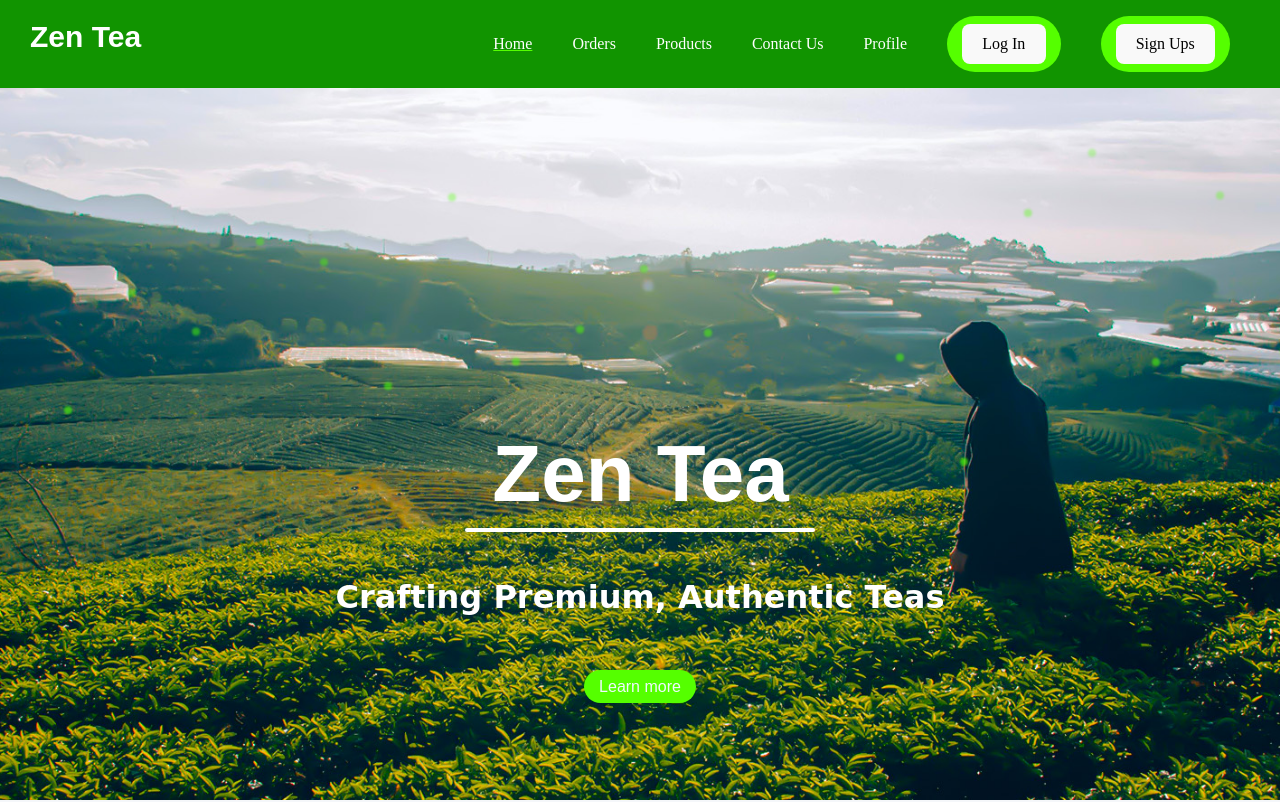
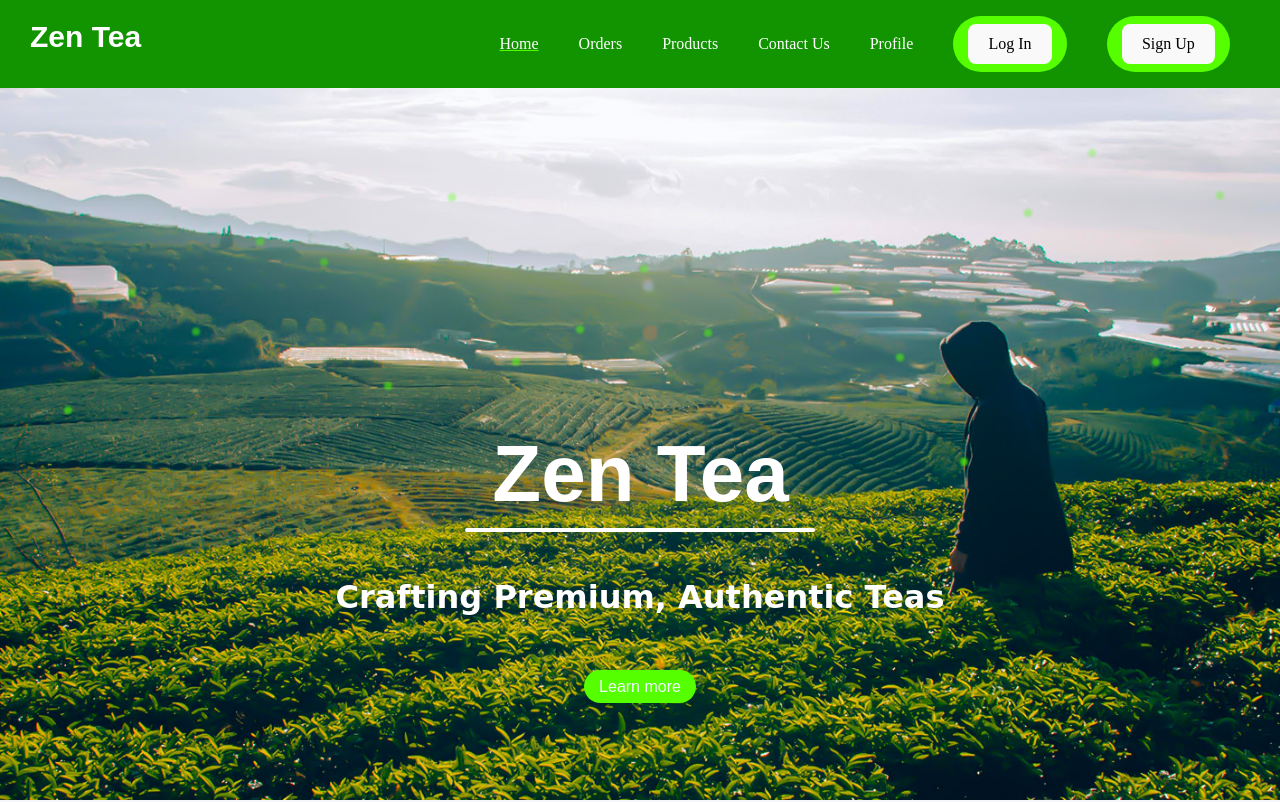
Before and after one commit to omethwithmal/ZenTea, a React (Vite) app in the folder zentea/: page / in a window 1280 px wide. Shown: the top 802 px of the page. Built offline with nearby package versions, Linux system fonts and the light colour scheme.

Commit message:
Kavishka
Kavishka

```diff
--- a/zentea/src/components/Home/Home.jsx
+++ b/zentea/src/components/Home/Home.jsx
@@ -29,7 +29,7 @@ function Home() {
           <button onClick={() => navigate("/login")}>Log In</button>
         </li>
         <li className="IT22090508-Home-ctn">
-          <button onClick={() => navigate("/signup")}>Sign Ups</button>
+          <button onClick={() => navigate("/signup")}>Sign Up</button>
         </li>
         </ul>
       </nav>
```
